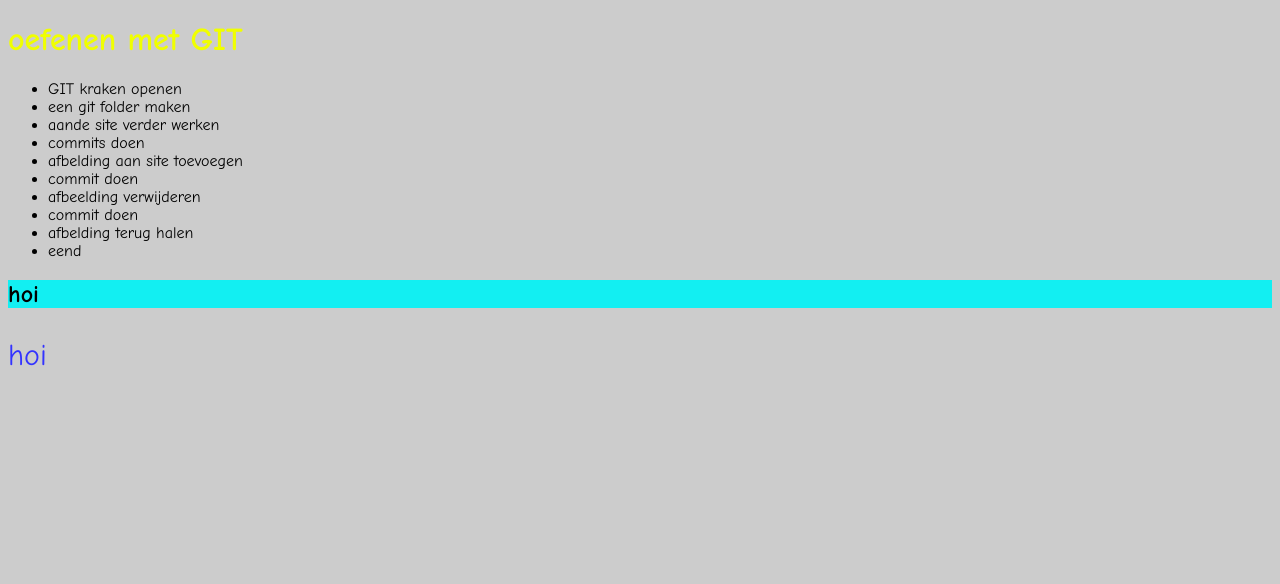
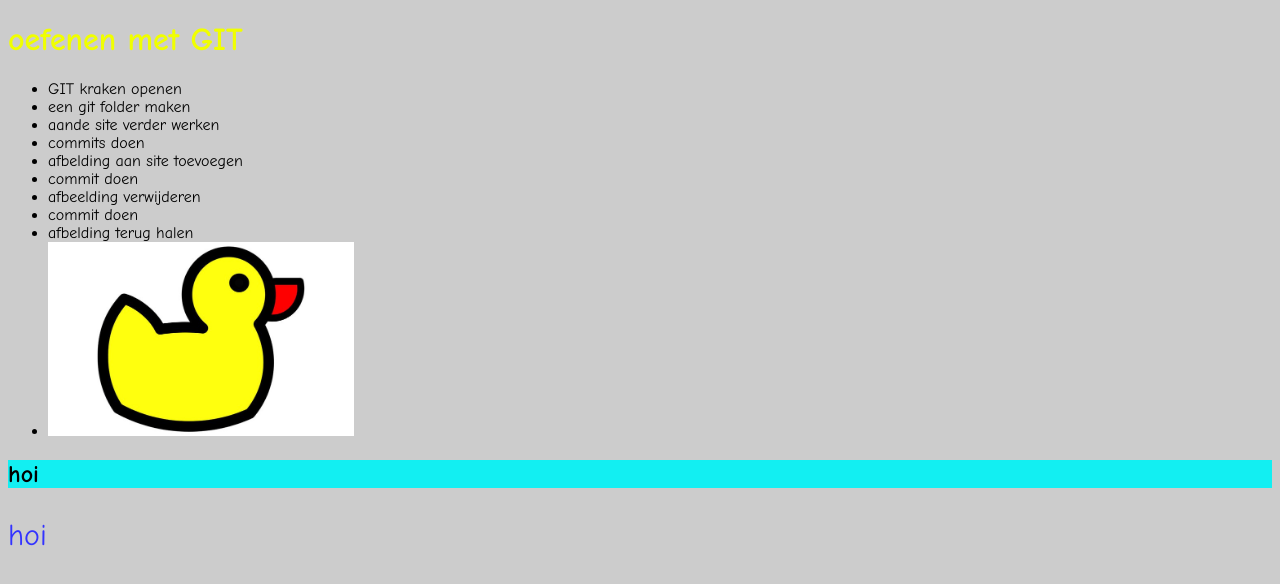
Before and after one commit to swvnaan/gitoefenen, a plain HTML site: page index.html in a window 1280 px wide. Drawn offline with Linux system fonts and the light colour scheme.

Commit message:
Revert "eend img"
This reverts commit 5a6d87af29d7831a7b548fab41ad7a242d1be281.

```diff
--- a/index.html
+++ b/index.html
@@ -17,7 +17,7 @@
 		<li>afbeelding verwijderen</li>
 		<li>commit doen</li>
 		<li>afbelding terug halen </li>
-		<li>eend</li>
+		<li><img src="img/eend-20017.jpg" alt="" height="25%" width="25%"></li>
 	</ul>
 	<h2>hoi</h2>
 	<p>hoi</p>
```
Also changed, not shown: img/eend-20017.jpg (added).
